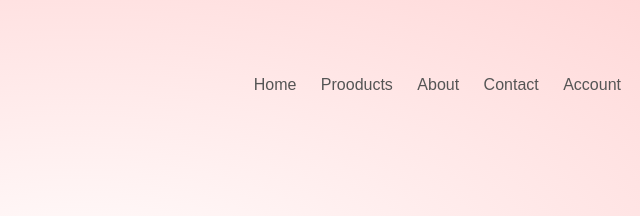
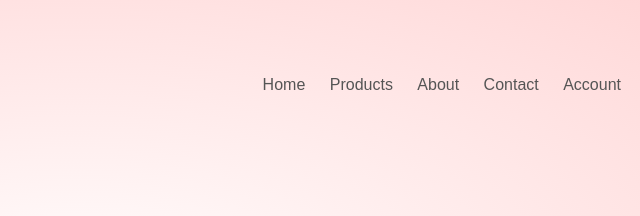
Before and after one commit to King-Major/adire-landing-page, a plain HTML site: page index.html in a window 1280 px wide. Shown: the top 216 px of the page, 564-1204 px from the left. Drawn offline with Linux system fonts and the light colour scheme.

Commit message:
changed name

```diff
--- a/index.html
+++ b/index.html
@@ -19,7 +19,7 @@
             <a href="">Home </a>
           </li>
           <li>
-            <a href="">Prooducts</a>
+            <a href="">Products</a>
           </li>
           <li>
             <a href="">About</a>
```
